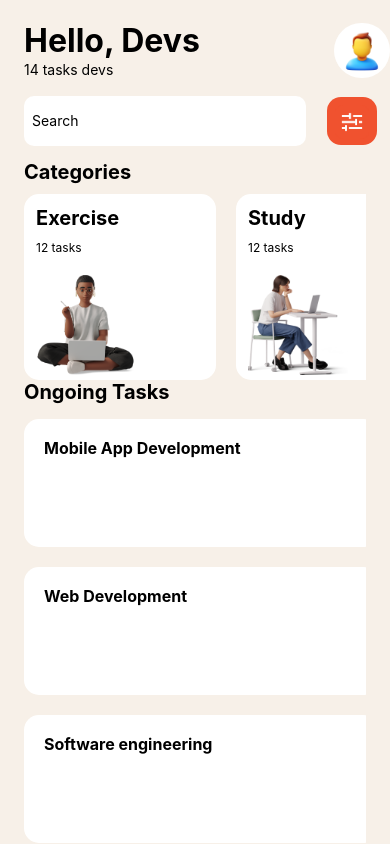
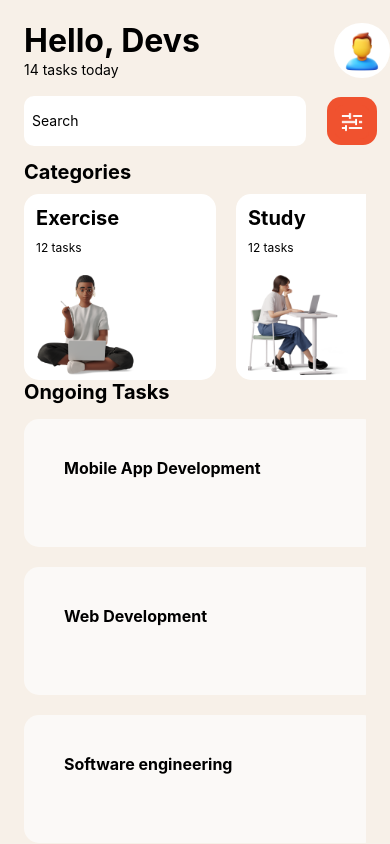
Before and after one commit to Stan1-0/rn-assignment3-11253377, a React Native app: screen / in a window 390 px wide. Shown: the top 844 px of the page. Built offline with nearby package versions, Linux system fonts and the light colour scheme.

Commit message:
"Updated App.js: changed text in header, added vertical prop and showsVerticalScrollIndicator to FlatList, and modified taskItem styles"

```diff
--- a/App.js
+++ b/App.js
@@ -87,7 +87,7 @@ const App = () => {
           <View style={styles.header}>
             <View style={styles.leftContent}>
               <Text style={styles.boldText}>Hello, Devs</Text>
-              <Text style={styles.normalText}>14 tasks devs</Text>
+              <Text style={styles.normalText}>14 tasks today</Text>
             </View>
             <TouchableOpacity style={styles.button}>
               <Image
@@ -138,6 +138,8 @@ const App = () => {
                 </View>
               )}
               keyExtractor={(item) => item.id}
+              vertical
+              showsVerticalScrollIndicator={false}
             />
           </View>
         </View>
@@ -248,10 +250,10 @@ const styles = StyleSheet.create({
     marginBottom: 15,
   },
   taskItem: {
-    backgroundColor: "white",
+    backgroundColor: "#FBF9F7",
     border: 1,
     borderColor: "#E8D1BA",
-    padding: 20,
+    padding: 40,
     borderRadius: 15,
     width: 354,
     height: 128,
```
